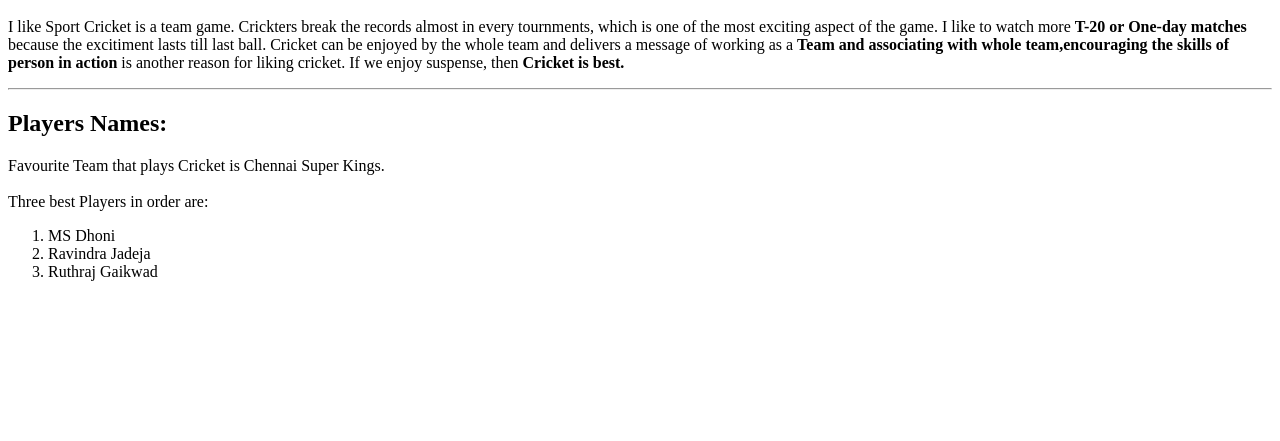
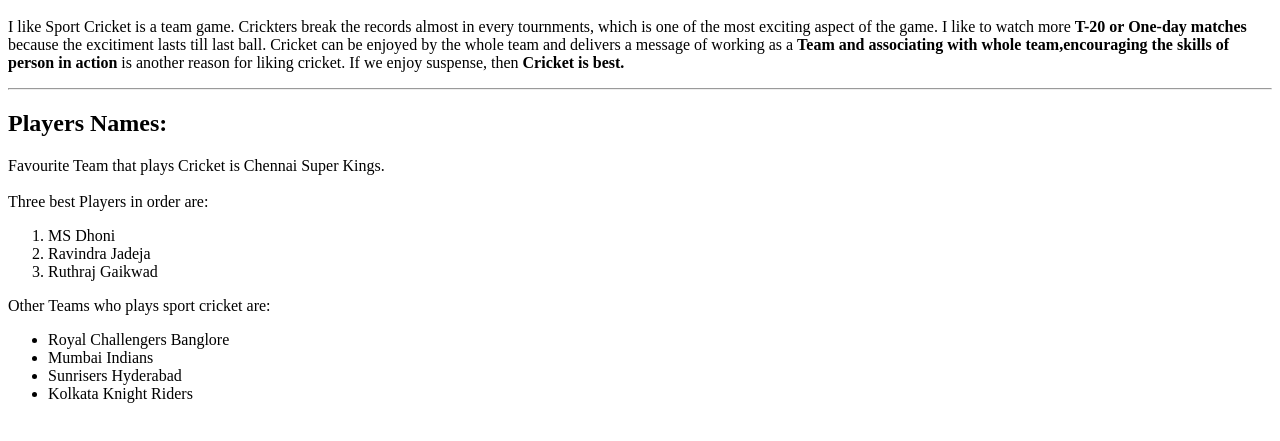
Before and after one commit to 44-563-Web-Apps-S23/44563-webapps-assignment-3-Sailaxmiveldanda, a plain HTML site: page index.html in a window 1280 px wide. Shown: the part 101-542 px from the top of the page. Drawn offline with Linux system fonts and the light colour scheme.

Commit message:
Added UnOrdered list

```diff
--- a/index.html
+++ b/index.html
@@ -25,7 +25,14 @@
                 <li> Ruthraj Gaikwad </li>
             </ol>
         </p>
-
+        <p> Other Teams who plays sport cricket are:
+            <ul>
+                <li> Royal Challengers Banglore </li>
+                <li> Mumbai Indians </li>
+                <li> Sunrisers Hyderabad </li>
+                <li> Kolkata Knight Riders </li>
+            </ul>
+        </p>
 
     </body>
 </html>
```
